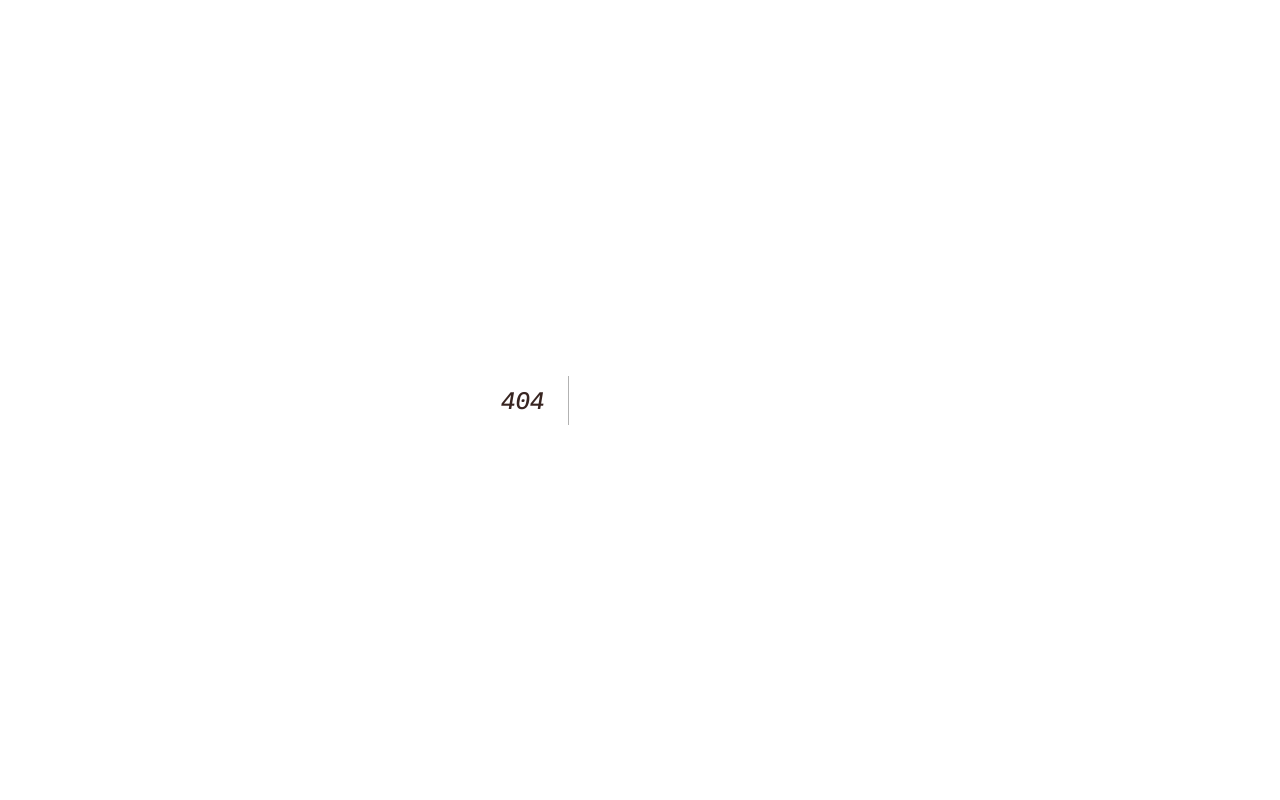
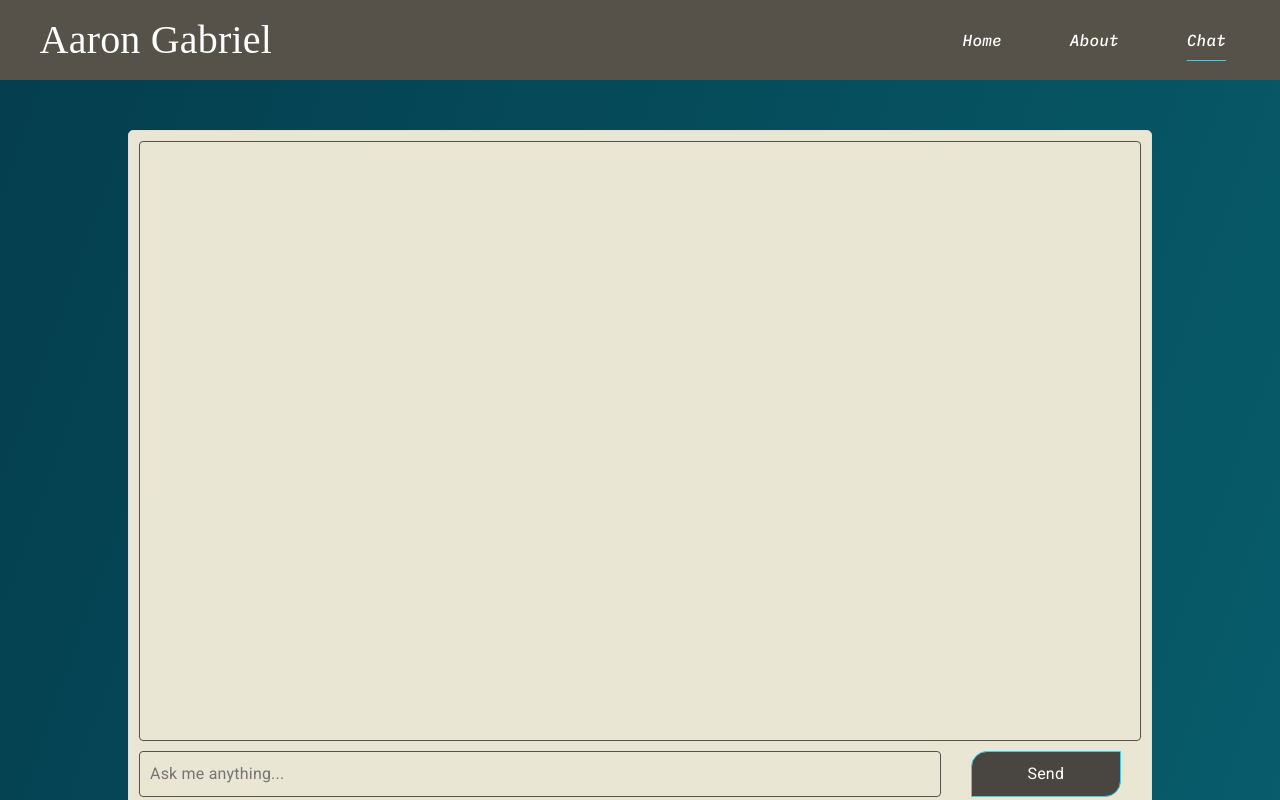
Before and after one commit to AaronGabriel147/project-gallery, a Next.js app: page /chat in a window 1280 px wide. Before the commit this address had no page. Shown: the top 800 px of the page. Built offline with nearby package versions, Linux system fonts and the light colour scheme; a web font is replaced by a local one.

Commit message:
changed endpoint name

```diff
--- a/pages/Footer.js
+++ b/pages/Footer.js
@@ -68,8 +68,8 @@ export default function Footer() {
     </Link>
 </li>
 
-<li className={router.pathname === "/chat-interface" ? "active-link-footer" : "footer-link"}> {/* @@@@@@@@@@ Add active class conditionally */}
-    <Link href="/chat-interface" passHref>
+<li className={router.pathname === "/chat" ? "active-link-footer" : "footer-link"}> {/* @@@@@@@@@@ Add active class conditionally */}
+    <Link href="/chat" passHref>
         Chat
     </Link>
 </li>
--- a/pages/NavBar.js
+++ b/pages/NavBar.js
@@ -48,8 +48,8 @@ function NavBar() {
     </Link>
 </li>
 
-<li className={router.pathname === "/chat-interface" ? "active-link" : ""}> {/* @@@@@@@@@@ Move Link inside li to fix error */}
-    <Link class="nav-link-txt" href="/chat-interface" passHref>
+<li className={router.pathname === "/chat" ? "active-link" : ""}> {/* @@@@@@@@@@ Move Link inside li to fix error */}
+    <Link class="nav-link-txt" href="/chat" passHref>
         Chat
     </Link>
 </li>
```
Also changed, not shown: pages/chat.js (renamed from pages/chat-interface.js).
